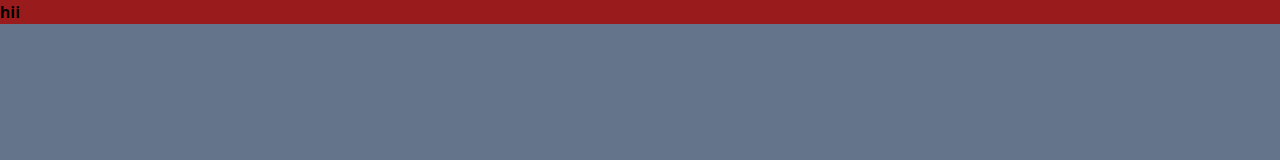
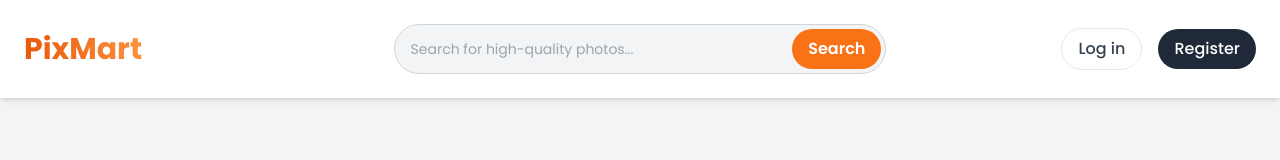
Before and after one commit to Hetansh9736/PixMart_PhotoGallery, a website: page index.html in a window 1280 px wide. Drawn offline with nearby package versions, Linux system fonts and the light colour scheme.

Commit message:
Navbar-Done

```diff
--- a/index.html
+++ b/index.html
@@ -4,13 +4,80 @@
 <head>
     <meta charset="UTF-8">
     <meta name="viewport" content="width=device-width, initial-scale=1.0">
-    <title>Document</title>
+    <title>PixMart-PhotoGallary</title>
     <link rel="stylesheet" href="src/output.css">
     <script src="https://cdn.tailwindcss.com"></script>
+    <link rel="stylesheet" href="style.css">
 </head>
 
-<body class="bg-slate-500">
-    <p class=" bg-red-800 font-black  "> hii </p>
+<body class="bg-gray-100 dark:bg-gray-900 text-gray-900 dark:text-gray-100">
+    <nav class="p-4 md:p-6 bg-white dark:bg-gray-800 shadow-md">
+        <div class="container mx-auto flex flex-wrap items-center justify-between">
+            <div class="w-1/2 md:w-1/4 lg:w-1/5 text-left">
+                <a href="#"
+                    class="text-3xl font-bold text-transparent bg-clip-text bg-gradient-to-r from-orange-600 to-orange-400 dark:from-orange-500 dark:to-orange-300">
+                    PixMart
+                </a>
+            </div>
+         <!-- Search start here -->
+            <div class="w-full order-last md:order-2 md:w-1/2 lg:w-2/5 mt-4 md:mt-0">
+                <div
+                    class="h-[50px]  pr-1 flex items-center rounded-full border border-gray-300 dark:border-gray-600 bg-gray-100 dark:bg-gray-700 focus-within:ring-2 focus-within:ring-orange-500 dark:focus-within:ring-orange-400 transition-all duration-300">
+                    <input class="text-sm bg-transparent w-full ml-4 h-8 outline-none" type="text" placeholder="Search for high-quality photos..."
+                        class="w-full px-4 py-2 rounded-full focus:outline-none bg-transparent text-gray-700 dark:text-gray-300">
+                    <button
+                        class="bg-orange-500 hover:bg-orange-600 dark:bg-orange-400 dark:hover:bg-orange-500 text-white font-semibold px-4 py-2 rounded-full transition-all duration-300">
+                        Search
+                    </button>
+                </div>
+            </div>
 
+            <div class="w-1/2 order-2 md:order-last md:w-1/4 lg:w-1/5 flex justify-end items-center space-x-4">
+                <button
+                    class="px-4 py-2 border rounded-full font-medium text-gray-700 dark:text-gray-300 hover:bg-gray-200 dark:hover:bg-gray-700 focus:outline-none focus:ring-2 focus:ring-offset-2 focus:ring-orange-500 dark:focus:ring-offset-gray-800 dark:focus:ring-orange-400 transition-all duration-300">
+                    Log&nbsp;in
+                </button>
+                <button
+                    class="px-4 py-2 rounded-full font-medium text-white bg-gray-800 dark:bg-white dark:text-gray-900 hover:bg-gray-900 dark:hover:bg-gray-100 focus:outline-none focus:ring-2 focus:ring-offset-2 focus:ring-orange-500 dark:focus:ring-offset-gray-800 dark:focus:ring-orange-400 transition-all duration-300">
+                    Register
+                </button>
+            </div>
+        </div>
+    </nav>
+
+    <script>
+        // You can add JavaScript for dark mode toggling or other interactivity here
+    </script>
 </body>
+
 </html>
+
+
+
+
+
+<!-- <div class="theme w-[10%] flex justify-center items-center">
+    <button
+        class="theme-btn w-10 h-10 rounded-full flex items-center shadow-[inset_0px_0px_5px_-1px_rgba(0,0,0,200)] hover:shadow-[0px_0px_5px_-1px_rgba(0,0,0,200)]">
+        <svg class="moon" width="64px" height="32px" viewBox="0 0 24 24" fill="none"
+            xmlns="http://www.w3.org/2000/svg">
+            <g id="SVGRepo_bgCarrier" stroke-width="0"></g>
+            <g id="SVGRepo_tracerCarrier" stroke-linecap="round" stroke-linejoin="round"></g>
+            <g id="SVGRepo_iconCarrier">
+                <path
+                    d="M3.32031 11.6835C3.32031 16.6541 7.34975 20.6835 12.3203 20.6835C16.1075 20.6835 19.3483 18.3443 20.6768 15.032C19.6402 15.4486 18.5059 15.6834 17.3203 15.6834C12.3497 15.6834 8.32031 11.654 8.32031 6.68342C8.32031 5.50338 8.55165 4.36259 8.96453 3.32996C5.65605 4.66028 3.32031 7.89912 3.32031 11.6835Z"
+                    stroke="#000000" stroke-width="0.36" stroke-linecap="round" stroke-linejoin="round"></path>
+            </g>
+        </svg>
+        <svg class="sun hidden" width="64px" height="32px" viewBox="0 0 24 24" fill="none"
+            xmlns="http://www.w3.org/2000/svg">
+            <g id="SVGRepo_bgCarrier" stroke-width="0"></g>
+            <g id="SVGRepo_tracerCarrier" stroke-linecap="round" stroke-linejoin="round"></g>
+            <g id="SVGRepo_iconCarrier">
+                <path
+                    d="M12 3V4M12 20V21M4 12H3M6.31412 6.31412L5.5 5.5M17.6859 6.31412L18.5 5.5M6.31412 17.69L5.5 18.5001M17.6859 17.69L18.5 18.5001M21 12H20M16 12C16 14.2091 14.2091 16 12 16C9.79086 16 8 14.2091 8 12C8 9.79086 9.79086 8 12 8C14.2091 8 16 9.79086 16 12Z"
+                    stroke="#000000" stroke-width="0.72" stroke-linecap="round" stroke-linejoin="round"></path>
+            </g>
+        </svg>
+    </button>
+</div> -->
--- /dev/null
+++ b/style.css
@@ -0,0 +1,7 @@
+@import url('https://fonts.googleapis.com/css2?family=Poppins:ital,wght@0,100;0,200;0,300;0,400;0,500;0,600;0,700;0,800;0,900;1,100;1,200;1,300;1,400;1,500;1,600;1,700;1,800;1,900&display=swap');
+*{
+    margin: 0;
+    padding: 0;
+    box-sizing: border-box;
+    font-family: "Poppins", serif;
+}
```
